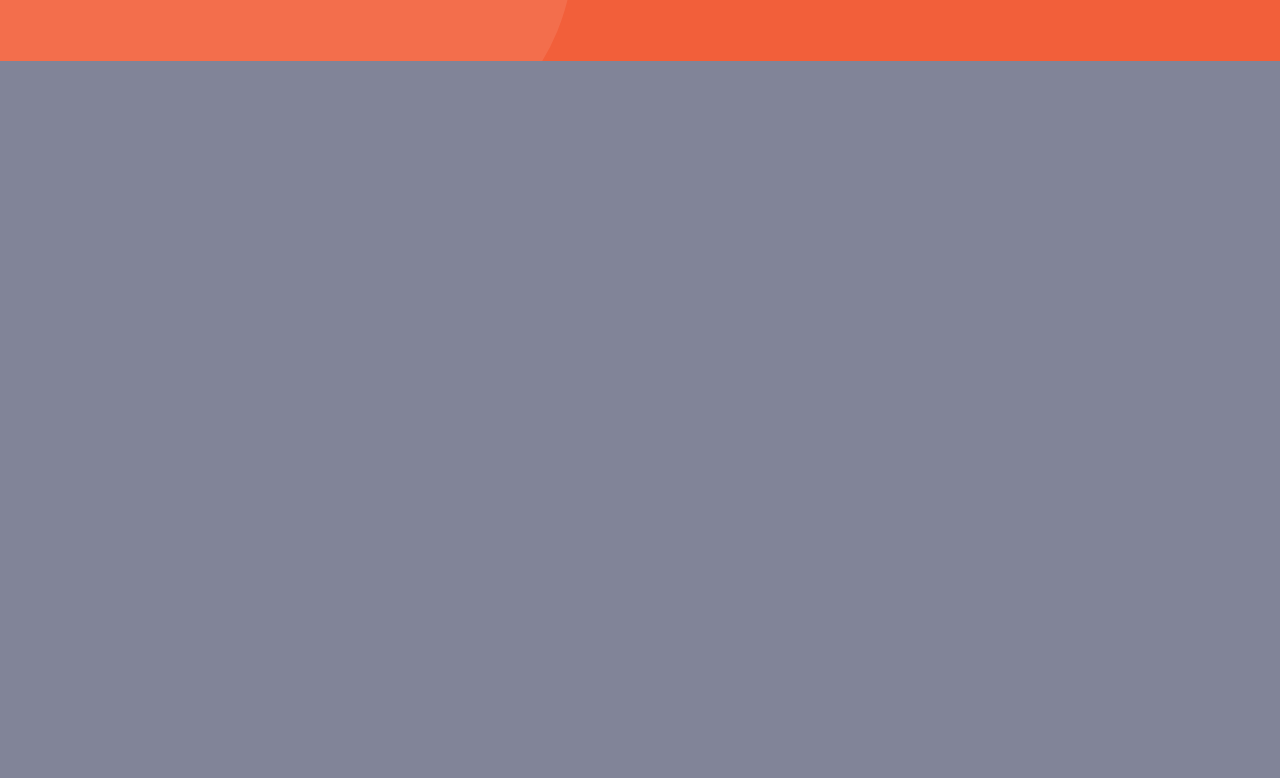
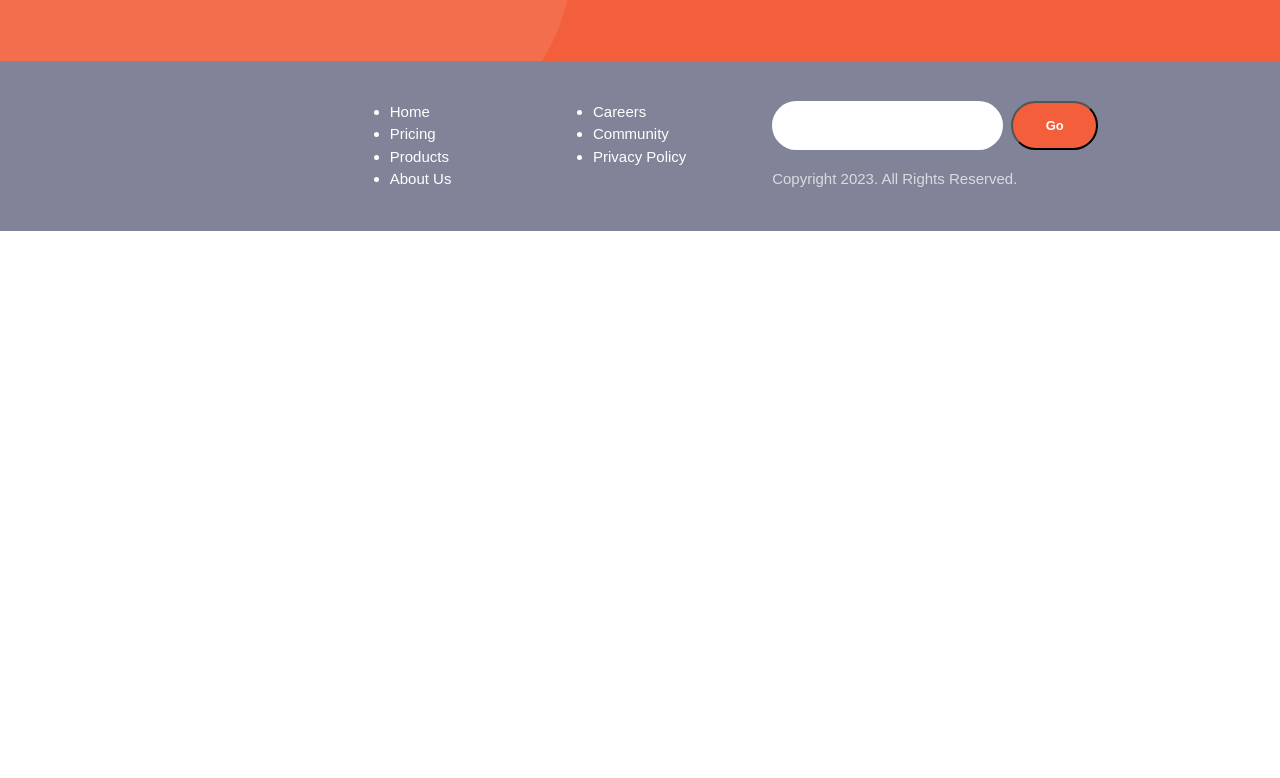
Before and after one commit to arnoldketer/Frontend-one, a website built with Vite: page index.html in a window 1280 px wide. Shown: the part 1542-2320 px from the top of the page. After the commit the page ends 1773 px from the top, so only its background shows below. Built offline with nearby package versions, Linux system fonts and the light colour scheme; files whose address does not match are found by name.

Commit message:
Added the Footer css

```diff
--- a/style.css
+++ b/style.css
@@ -166,6 +166,10 @@ p[data-width="wide"]{
   background-color: var(--clr-neutral-400);
 }
 
+.button[data-shadow="none"]{
+  box-shadow: none;
+}
+
 .button:hover,
 .button:focus-visible{
   background-color: var(--clr-accent-300);
@@ -262,6 +266,112 @@ p[data-width="wide"]{
 
 }
 
+/*footer*/
+
+.primary-footer{
+  --logo-color: var(--clr-neutral-100);
+}
+
+.primary-footer-wrapper{
+  display:grid;
+  gap: var(--size-700);
+  grid-template-areas:
+  "form"
+  "nav"
+  "logo-social";
+}
+
+
+.primary-footer-logo-social{
+  grid-area: logo-social;
+  display: flex;
+  flex-direction: column-reverse;
+  align-items: center;
+  gap: var(--size-700);
+}
+
+.primary-footer-nav{
+  grid-area: nav;
+}
+
+.primary-footer-form{
+  grid-area: form;
+  display: grid;
+  align-content: space-between;
+
+}
+
+.primary-footer form{
+  display: flex;
+  gap: var(--size-200);
+}
+
+input:where([type="email"], [type="text"]){
+  border-radius: 100vw;
+  border: 0;
+  padding: var(--size-300) var(--size-400);
+}
+
+@media (min-width: 50em){
+  .primary-footer-wrapper{
+    grid-template-areas:
+    "logo-social nav form";
+  }
+
+  .primary-footer-logo-social{
+    align-items: flex-start;
+    justify-content: space-between;
+    gap: var(--size-700);
+  }
+}
+
+@media (max-width: 50em){
+  .primary-footer-wrapper > *{
+    margin-inline: auto;
+  }
+}
+
+/* Footer navigation */
+
+.footer-nav{
+  columns: 2;
+  gap: clamp(var(--size-200), 30vw, var(--size-900));
+
+}
+
+.footer-nav a {
+  color: var(--clr-neutral-100);
+  text-decoration: none;
+}
+
+.footer-nav a:is(:hover, :focus){
+  color: vasr(--clr-accent-400);
+}
+
+/* social-list*/
+.social-list{
+  display: flex;
+  gap: var(--size-600);
+}
+
+.social-icon{
+  width: var(--size-600);
+  aspect-ratio: 1;
+  fill: var(--clr-neutral-100);
+}
+
+.social-list a:is(:hover, :focus) .social-icon{
+  fill: var(--clr-accent-400);
+}
+
+@media (min-width: 50em){
+  .social-list{
+    gap: var(--size-300);
+  }
+  .social-icon{
+    width: var(--size-500);
+  }
+}
 /* cta */
 
 .cta{
```
